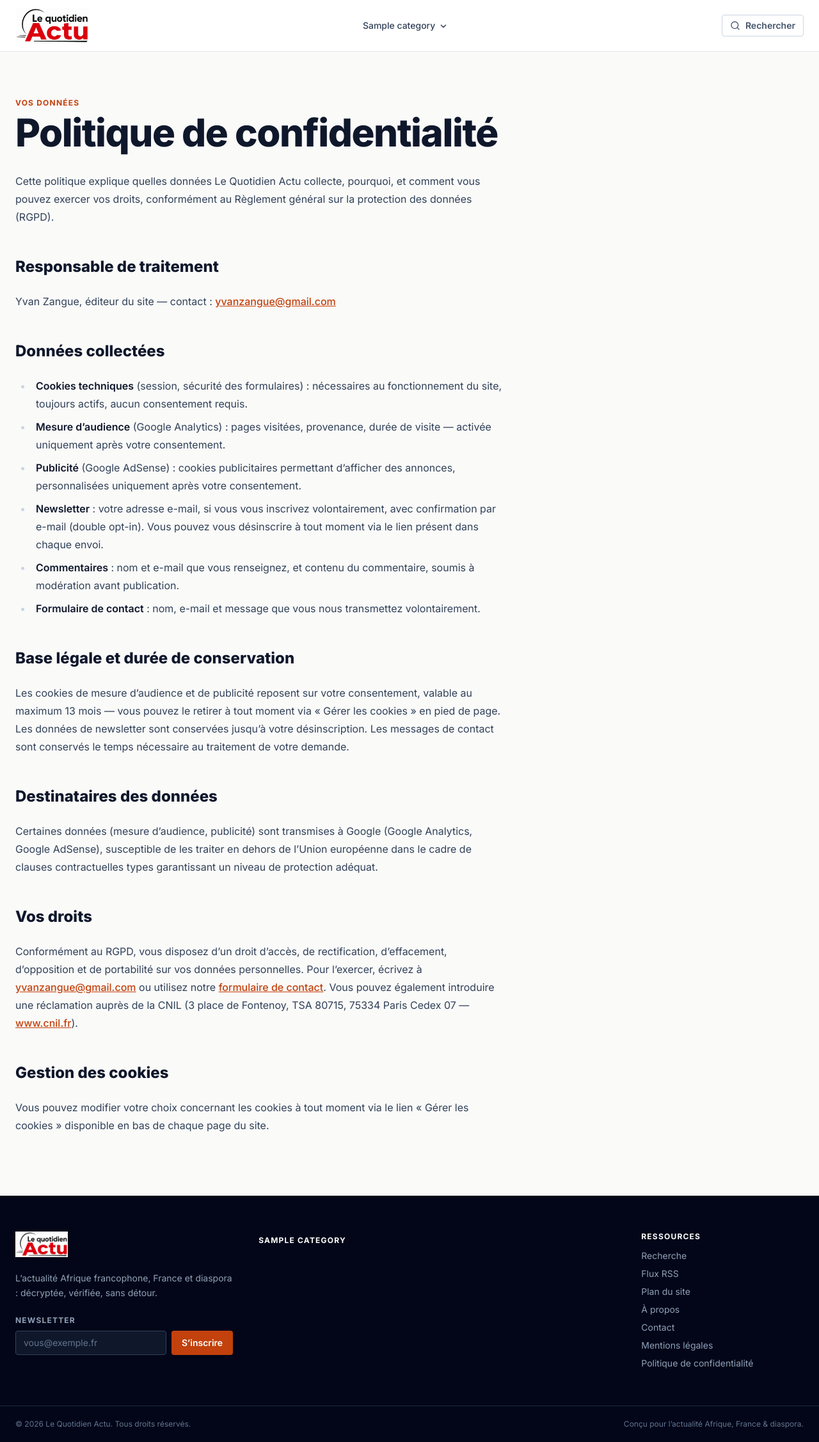
After one commit to yvan-frank/lequotidienactu, a PHP site: page /confidentialite in a window 1280 px wide. The commit adds this page. Shown: the whole page at 64% size. Run offline with PHP 8.4, Linux system fonts and the light colour scheme; tables that the repository leaves empty hold one stand-in row (values such as "Sample post").

Commit message:
Add legal pages required for AdSense review: à propos, contact, mentions légales, confidentialité
New public routes /a-propos, /contact, /mentions-legales, /confidentialite
with footer links from every page. The contact page has a working form
(honeypot + rate-limited) that emails the site owner via the existing
Mailer, with reply-to set to the visitor so replying goes straight back
to them, using the same branded HTML template as other transactional
emails.

Mentions légales identifies the publisher as an individual (per LCEN
6-III, full identity kept on file rather than published) and the host
(LWS — Ligne Web Services SAS, 10 rue Penthièvre, 75008 Paris). The
privacy policy documents what's collected (cookies, newsletter,
comments, contact form), retention, and GDPR rights per the consent
system already in place.

Co-Authored-By: Claude Sonnet 5 <noreply@anthropic.com>

```diff
--- a/app/Http/Controllers/PublicController.php
+++ b/app/Http/Controllers/PublicController.php
@@ -5,12 +5,18 @@ namespace App\Http\Controllers;
 
 use App\Seo\SeoManager;
 use App\Support\Categories;
+use App\Support\Config;
+use App\Support\Mailer;
+use App\Support\MailTemplate;
+use App\Support\RateLimiter;
+use App\Support\TooManyAttemptsException;
 use PDO;
 use PDOException;
 
 final class PublicController
 {
     private const CATEGORIES = ['afrique', 'france-diaspora', 'business', 'tech', 'sport', 'culture'];
+    private const CONTACT_EMAIL = 'yvanzangue@gmail.com';
 
     public function home(): void
     {
@@ -113,6 +119,88 @@ final class PublicController
         $articles = $searchQuery !== '' ? $this->searchArticles($searchQuery) : [];
         $seo = (new SeoManager())->forSearch();
         require __DIR__ . '/../../Views/layout.php';
+    }
+
+    public function mentionsLegales(): void
+    {
+        $title = 'Mentions légales - Le Quotidien Actu';
+        $page = 'mentions-legales';
+        $seo = (new SeoManager())->forStaticPage('Mentions légales', 'Mentions légales de Le Quotidien Actu : éditeur, hébergeur et directeur de la publication.', '/mentions-legales');
+        require __DIR__ . '/../../Views/layout.php';
+    }
+
+    public function confidentialite(): void
+    {
+        $title = 'Politique de confidentialité - Le Quotidien Actu';
+        $page = 'confidentialite';
+        $seo = (new SeoManager())->forStaticPage('Politique de confidentialité', 'Comment Le Quotidien Actu collecte, utilise et protège vos données personnelles.', '/confidentialite');
+        require __DIR__ . '/../../Views/layout.php';
+    }
+
+    public function aPropos(): void
+    {
+        $title = 'À propos - Le Quotidien Actu';
+        $page = 'a-propos';
+        $seo = (new SeoManager())->forStaticPage('À propos', 'Qui sommes-nous : la ligne éditoriale de Le Quotidien Actu.', '/a-propos');
+        require __DIR__ . '/../../Views/layout.php';
+    }
+
+    public function contact(): void
+    {
+        $title = 'Contact - Le Quotidien Actu';
+        $page = 'contact';
+        $contactStatus = (string) ($_GET['statut'] ?? '');
+        $seo = (new SeoManager())->forStaticPage('Contact', 'Contactez la rédaction de Le Quotidien Actu.', '/contact');
+        require __DIR__ . '/../../Views/layout.php';
+    }
+
+    public function submitContact(): void
+    {
+        try {
+            $pdo = $this->pdo();
+            if ((new RateLimiter($pdo))->tooManyAttempts('contact', 5, 600)) {
+                throw new TooManyAttemptsException('Trop de tentatives. Réessayez plus tard.');
+            }
+
+            // Honeypot: a hidden field real visitors never fill in; bots that
+            // auto-fill every field trip it and get silently no-opped as "sent".
+            if (trim((string) ($_POST['site_web'] ?? '')) !== '') {
+                header('Location: ' . Config::url('/contact?statut=envoye'));
+                return;
+            }
+
+            $name = trim((string) ($_POST['nom'] ?? ''));
+            $email = filter_var(trim((string) ($_POST['email'] ?? '')), FILTER_VALIDATE_EMAIL);
+            $message = trim((string) ($_POST['message'] ?? ''));
+            if ($name === '' || !$email || $message === '') {
+                throw new \InvalidArgumentException('Merci de renseigner votre nom, un e-mail valide et un message.');
+            }
+
+            $appName = $_ENV['APP_NAME'] ?? 'Le Quotidien Actu';
+            $safeName = htmlspecialchars($name, ENT_QUOTES, 'UTF-8');
+            $safeEmail = htmlspecialchars($email, ENT_QUOTES, 'UTF-8');
+            $safeMessage = nl2br(htmlspecialchars($message, ENT_QUOTES, 'UTF-8'));
+            $html = MailTemplate::render(
+                preheader: 'Nouveau message via le formulaire de contact.',
+                heading: 'Nouveau message de contact',
+                paragraphs: [
+                    "<strong>Nom :</strong> {$safeName}",
+                    "<strong>E-mail :</strong> {$safeEmail}",
+                    "<strong>Message :</strong><br>{$safeMessage}",
+                ],
+            );
+            $text = "Nouveau message via le formulaire de contact de {$appName}\n\n"
+                . "Nom : {$name}\nE-mail : {$email}\n\nMessage :\n{$message}\n";
+            Mailer::sendHtml(self::CONTACT_EMAIL, self::CONTACT_EMAIL, 'Contact site — ' . $name, $html, $text, ['email' => $email, 'name' => $name]);
+
+            header('Location: ' . Config::url('/contact?statut=envoye'));
+        } catch (TooManyAttemptsException) {
+            header('Location: ' . Config::url('/contact?statut=limite'));
+        } catch (\InvalidArgumentException) {
+            header('Location: ' . Config::url('/contact?statut=invalide'));
+        } catch (PDOException) {
+            header('Location: ' . Config::url('/contact?statut=erreur'));
+        }
     }
 
     private function searchArticles(string $query): array
--- a/app/Http/Router.php
+++ b/app/Http/Router.php
@@ -162,6 +162,11 @@ final class Router
             $public->search();
             return;
         }
+        if ($method === 'GET' && $path === '/mentions-legales') { $public->mentionsLegales(); return; }
+        if ($method === 'GET' && $path === '/confidentialite') { $public->confidentialite(); return; }
+        if ($method === 'GET' && $path === '/a-propos') { $public->aPropos(); return; }
+        if ($method === 'GET' && $path === '/contact') { $public->contact(); return; }
+        if ($method === 'POST' && $path === '/contact') { $public->submitContact(); return; }
         if ($method === 'GET' && preg_match('#^/([a-z0-9-]+)$#', $path, $m)) {
             if ($public->categoryExists($m[1])) {
                 $public->category($m[1]);
--- a/app/Seo/SeoManager.php
+++ b/app/Seo/SeoManager.php
@@ -78,6 +78,16 @@ final class SeoManager
         return $this->document('Recherche - Le Quotidien Actu', 'Recherchez les actualités de Le Quotidien Actu.', '/recherche', 'website', []);
     }
 
+    public function forStaticPage(string $name, string $description, string $path): array
+    {
+        return $this->document($name . ' - Le Quotidien Actu', $description, $path, 'website', [
+            $this->breadcrumbs([
+                ['name' => 'Accueil', 'path' => '/'],
+                ['name' => $name, 'path' => $path],
+            ]),
+        ]);
+    }
+
     private function document(string $title, string $description, string $path, string $type, array $jsonLd): array
     {
         return [
--- /dev/null
+++ b/app/Views/confidentialite.php
@@ -0,0 +1,77 @@
+<header class="max-w-3xl py-8">
+  <p class="text-xs font-bold tracking-widest text-brand-600 uppercase">Vos données</p>
+  <h1 class="mt-2 text-4xl font-extrabold tracking-tight md:text-6xl">Politique de confidentialité</h1>
+</header>
+
+<div class="prose prose-slate max-w-3xl pb-14 text-slate-700 prose-headings:font-sans prose-headings:font-extrabold prose-a:text-brand-600">
+  <p>
+    Cette politique explique quelles données Le Quotidien Actu collecte, pourquoi, et comment vous
+    pouvez exercer vos droits, conformément au Règlement général sur la protection des données
+    (RGPD).
+  </p>
+
+  <h2>Responsable de traitement</h2>
+  <p>
+    Yvan Zangue, éditeur du site — contact : <a href="mailto:yvanzangue@gmail.com">yvanzangue@gmail.com</a>
+  </p>
+
+  <h2>Données collectées</h2>
+  <ul>
+    <li>
+      <strong>Cookies techniques</strong> (session, sécurité des formulaires) : nécessaires au
+      fonctionnement du site, toujours actifs, aucun consentement requis.
+    </li>
+    <li>
+      <strong>Mesure d’audience</strong> (Google Analytics) : pages visitées, provenance, durée de
+      visite — activée uniquement après votre consentement.
+    </li>
+    <li>
+      <strong>Publicité</strong> (Google AdSense) : cookies publicitaires permettant d’afficher des
+      annonces, personnalisées uniquement après votre consentement.
+    </li>
+    <li>
+      <strong>Newsletter</strong> : votre adresse e-mail, si vous vous inscrivez volontairement, avec
+      confirmation par e-mail (double opt-in). Vous pouvez vous désinscrire à tout moment via le lien
+      présent dans chaque envoi.
+    </li>
+    <li>
+      <strong>Commentaires</strong> : nom et e-mail que vous renseignez, et contenu du commentaire,
+      soumis à modération avant publication.
+    </li>
+    <li>
+      <strong>Formulaire de contact</strong> : nom, e-mail et message que vous nous transmettez
+      volontairement.
+    </li>
+  </ul>
+
+  <h2>Base légale et durée de conservation</h2>
+  <p>
+    Les cookies de mesure d’audience et de publicité reposent sur votre consentement, valable au
+    maximum 13 mois — vous pouvez le retirer à tout moment via « Gérer les cookies » en pied de page.
+    Les données de newsletter sont conservées jusqu’à votre désinscription. Les messages de contact
+    sont conservés le temps nécessaire au traitement de votre demande.
+  </p>
+
+  <h2>Destinataires des données</h2>
+  <p>
+    Certaines données (mesure d’audience, publicité) sont transmises à Google (Google Analytics,
+    Google AdSense), susceptible de les traiter en dehors de l’Union européenne dans le cadre de
+    clauses contractuelles types garantissant un niveau de protection adéquat.
+  </p>
+
+  <h2>Vos droits</h2>
+  <p>
+    Conformément au RGPD, vous disposez d’un droit d’accès, de rectification, d’effacement,
+    d’opposition et de portabilité sur vos données personnelles. Pour l’exercer, écrivez à
+    <a href="mailto:yvanzangue@gmail.com">yvanzangue@gmail.com</a> ou utilisez notre
+    <a href="/contact">formulaire de contact</a>. Vous pouvez également introduire une réclamation
+    auprès de la CNIL (3 place de Fontenoy, TSA 80715, 75334 Paris Cedex 07 —
+    <a href="https://www.cnil.fr" target="_blank" rel="noreferrer">www.cnil.fr</a>).
+  </p>
+
+  <h2>Gestion des cookies</h2>
+  <p>
+    Vous pouvez modifier votre choix concernant les cookies à tout moment via le lien
+    « Gérer les cookies » disponible en bas de chaque page du site.
+  </p>
+</div>
--- a/app/Views/layout.php
+++ b/app/Views/layout.php
@@ -203,6 +203,10 @@ if ($categoryTree === []) {
           <li><a class="text-slate-400 hover:text-white" href="/recherche">Recherche</a></li>
           <li><a class="text-slate-400 hover:text-white" href="/feed.xml">Flux RSS</a></li>
           <li><a class="text-slate-400 hover:text-white" href="/sitemap.xml">Plan du site</a></li>
+          <li><a class="text-slate-400 hover:text-white" href="/a-propos">À propos</a></li>
+          <li><a class="text-slate-400 hover:text-white" href="/contact">Contact</a></li>
+          <li><a class="text-slate-400 hover:text-white" href="/mentions-legales">Mentions légales</a></li>
+          <li><a class="text-slate-400 hover:text-white" href="/confidentialite">Politique de confidentialité</a></li>
         </ul>
       </div>
     </div>
```
Also changed, not shown: app/Support/Mailer.php (+11 -5 lines), app/Views/a-propos.php (added, +33 -0 lines), app/Views/contact.php (added, +45 -0 lines), app/Views/mentions-legales.php (added, +52 -0 lines), public/assets/public.css.
